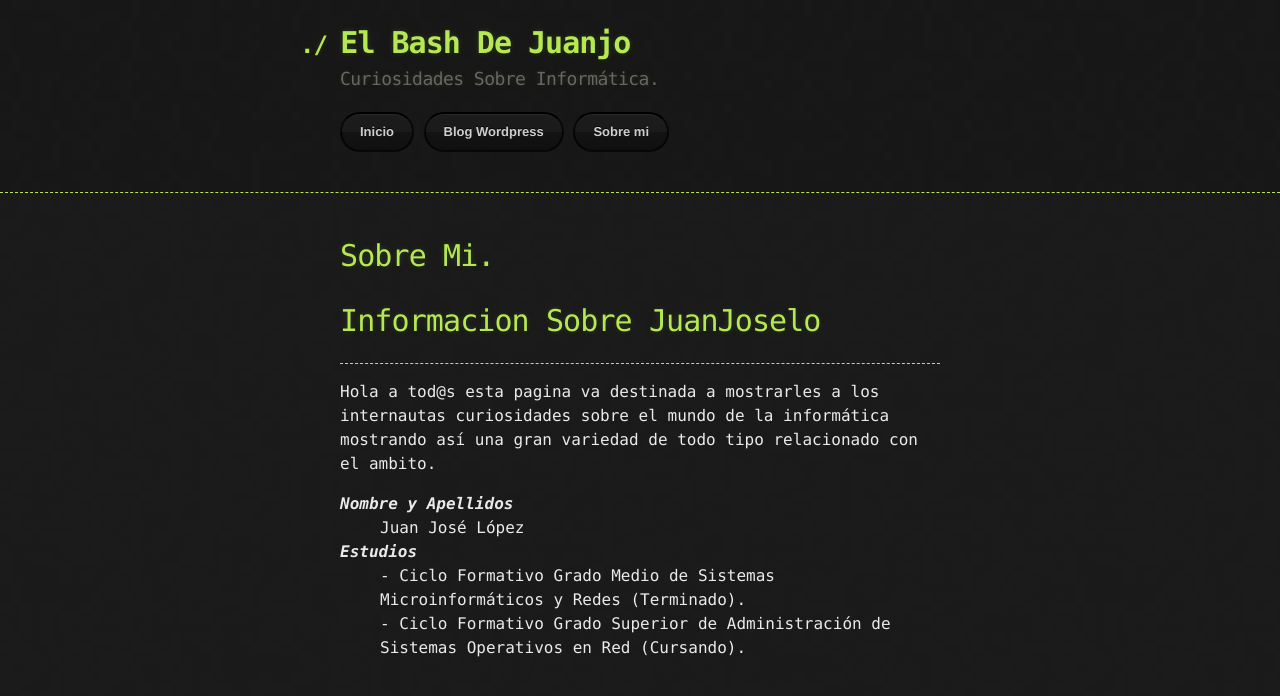
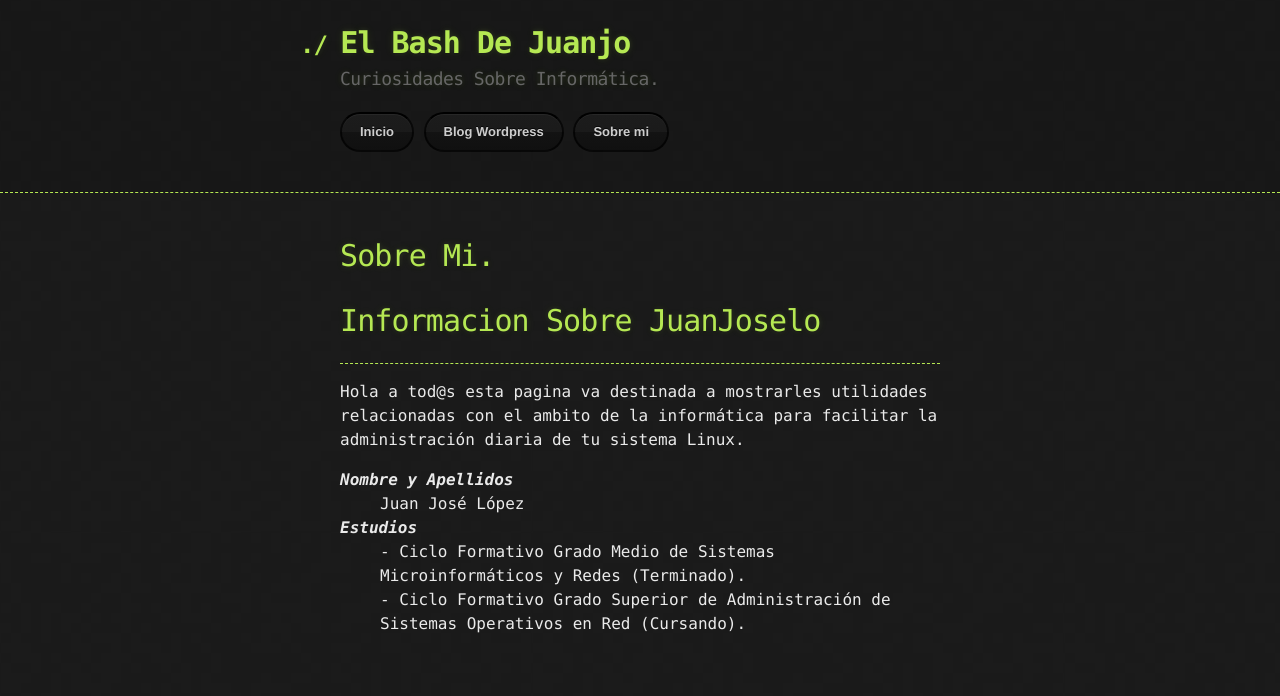
Before and after one commit to juanjoselopezroldan/juanjoselopezroldan.github.io, a Jekyll site: the page built from contenido/sobremi.md, in a window 1280 px wide. Shown: the top 696 px of the page. Built offline with Jekyll 4.4.1, drawn with Linux system fonts in a browser that asks for light colours; our own code applies the rules of GitHub Pages for plain Markdown files.

Commit message:
Update sobremi.md

```diff
--- a/contenido/sobremi.md
+++ b/contenido/sobremi.md
@@ -5,7 +5,7 @@ layout: default
 # [](#header-1)Sobre Mi.
 # [](#header-2)Informacion Sobre JuanJoselo
 ***
-Hola a tod@s esta pagina va destinada a mostrarles a los internautas curiosidades sobre el mundo de la informática mostrando así una gran variedad de todo tipo relacionado con el ambito.
+Hola a tod@s esta pagina va destinada a mostrarles utilidades relacionadas con el ambito de la informática para facilitar la administración diaria de tu sistema Linux.
 <dl>
 <dt>Nombre y Apellidos</dt>
 <dd>Juan José López</dd>
```
